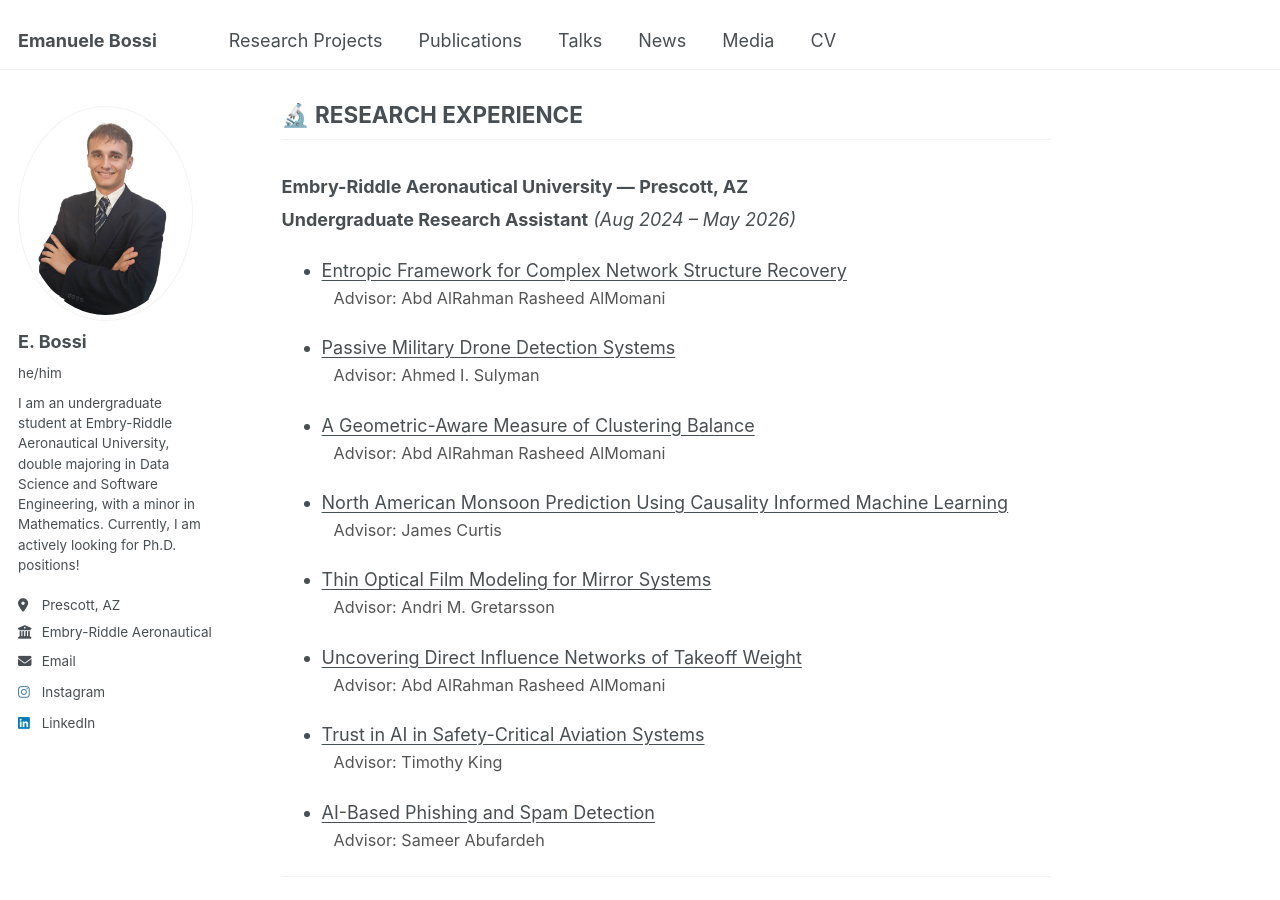
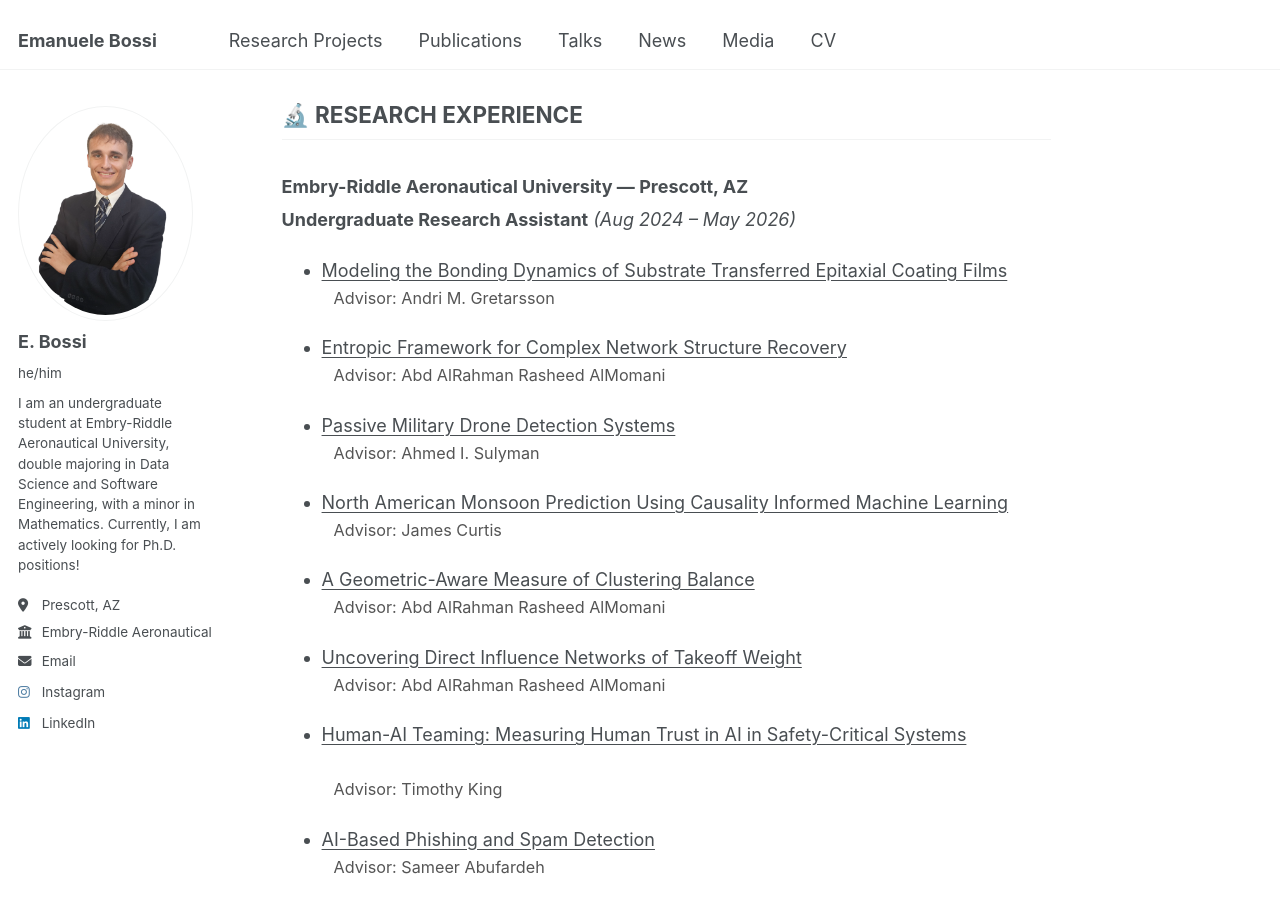
Before and after one commit to bossiemanuele/bossiemanuele.github.io, a Jekyll site: the page built from _pages/cv.md, in a window 1280 px wide and 900 px high, scrolled down 1288 px. Built offline with Jekyll 4.4.1, drawn with Linux system fonts in a browser that asks for light colours.

Commit message:
Update cv.md

```diff
--- a/_pages/cv.md
+++ b/_pages/cv.md
@@ -121,56 +121,56 @@ GPA: 4.0/4.0
 ### Embry-Riddle Aeronautical University — Prescott, AZ
 **Undergraduate Research Assistant** *(Aug 2024 – May 2026)*
 
-- <a href="{{ site.baseurl }}/portfolio/00_ER/" style="color: inherit; text-decoration: underline; text-underline-offset: 3px;">
+- <a href="{{ site.baseurl }}/portfolio/01_Optics/" style="color: inherit; text-decoration: underline; text-underline-offset: 3px;">
+  Modeling the Bonding Dynamics of Substrate Transferred Epitaxial Coating Films
+  </a>
+  <span style="font-size: 0.9em; color: #555; margin-left: 12px; display: inline-block;">
+    Advisor: Andri M. Gretarsson
+  </span>
+
+- <a href="{{ site.baseurl }}/portfolio/02_ER/" style="color: inherit; text-decoration: underline; text-underline-offset: 3px;">
   Entropic Framework for Complex Network Structure Recovery
   </a>
   <span style="font-size: 0.9em; color: #555; margin-left: 12px; display: inline-block;">
     Advisor: Abd AlRahman Rasheed AlMomani
   </span>
 
-- <a href="{{ site.baseurl }}/portfolio/01_Capstone/" style="color: inherit; text-decoration: underline; text-underline-offset: 3px;">
+- <a href="{{ site.baseurl }}/portfolio/03_Capstone/" style="color: inherit; text-decoration: underline; text-underline-offset: 3px;">
   Passive Military Drone Detection Systems
   </a>
   <span style="font-size: 0.9em; color: #555; margin-left: 12px; display: inline-block;">
     Advisor: Ahmed I. Sulyman
   </span>
 
-- <a href="{{ site.baseurl }}/portfolio/02_BSIE/" style="color: inherit; text-decoration: underline; text-underline-offset: 3px;">
+- <a href="{{ site.baseurl }}/portfolio/04_Meteorology/" style="color: inherit; text-decoration: underline; text-underline-offset: 3px;">
+  North American Monsoon Prediction Using Causality Informed Machine Learning
+  </a>
+  <span style="font-size: 0.9em; color: #555; margin-left: 12px; display: inline-block;">
+    Advisor: James Curtis
+  </span>
+
+- <a href="{{ site.baseurl }}/portfolio/05_BSIE/" style="color: inherit; text-decoration: underline; text-underline-offset: 3px;">
   A Geometric-Aware Measure of Clustering Balance
   </a>
   <span style="font-size: 0.9em; color: #555; margin-left: 12px; display: inline-block;">
     Advisor: Abd AlRahman Rasheed AlMomani
   </span>
 
-- <a href="{{ site.baseurl }}/portfolio/03_Meteorology/" style="color: inherit; text-decoration: underline; text-underline-offset: 3px;">
-  North American Monsoon Prediction Using Causality Informed Machine Learning
-  </a>
-  <span style="font-size: 0.9em; color: #555; margin-left: 12px; display: inline-block;">
-    Advisor: James Curtis
-  </span>
-
-- <a href="{{ site.baseurl }}/portfolio/04_Optics/" style="color: inherit; text-decoration: underline; text-underline-offset: 3px;">
-  Thin Optical Film Modeling for Mirror Systems
-  </a>
-  <span style="font-size: 0.9em; color: #555; margin-left: 12px; display: inline-block;">
-    Advisor: Andri M. Gretarsson
-  </span>
-
-- <a href="{{ site.baseurl }}/portfolio/05_ATOW/" style="color: inherit; text-decoration: underline; text-underline-offset: 3px;">
+- <a href="{{ site.baseurl }}/portfolio/06_ATOW/" style="color: inherit; text-decoration: underline; text-underline-offset: 3px;">
   Uncovering Direct Influence Networks of Takeoff Weight
   </a>
   <span style="font-size: 0.9em; color: #555; margin-left: 12px; display: inline-block;">
     Advisor: Abd AlRahman Rasheed AlMomani
   </span>
 
-- <a href="{{ site.baseurl }}/portfolio/06_AITrust/" style="color: inherit; text-decoration: underline; text-underline-offset: 3px;">
-  Trust in AI in Safety-Critical Aviation Systems
+- <a href="{{ site.baseurl }}/portfolio/08_AITrust/" style="color: inherit; text-decoration: underline; text-underline-offset: 3px;">
+  Human-AI Teaming: Measuring Human Trust in AI in Safety-Critical Systems
   </a>
   <span style="font-size: 0.9em; color: #555; margin-left: 12px; display: inline-block;">
     Advisor: Timothy King
   </span>
 
-- <a href="{{ site.baseurl }}/portfolio/07_Phishing/" style="color: inherit; text-decoration: underline; text-underline-offset: 3px;">
+- <a href="{{ site.baseurl }}/portfolio/09_Phishing/" style="color: inherit; text-decoration: underline; text-underline-offset: 3px;">
   AI-Based Phishing and Spam Detection
   </a>
   <span style="font-size: 0.9em; color: #555; margin-left: 12px; display: inline-block;">
```
